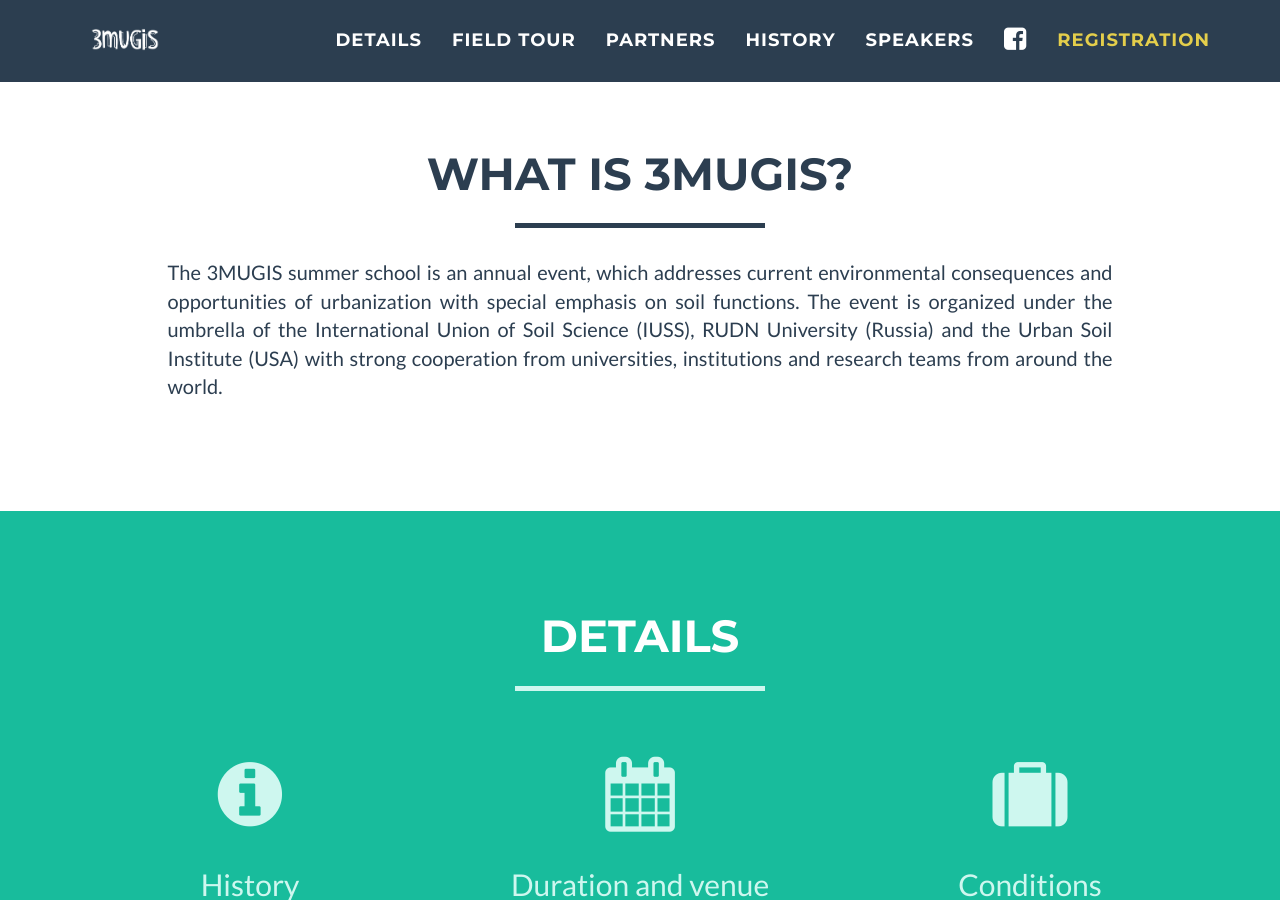
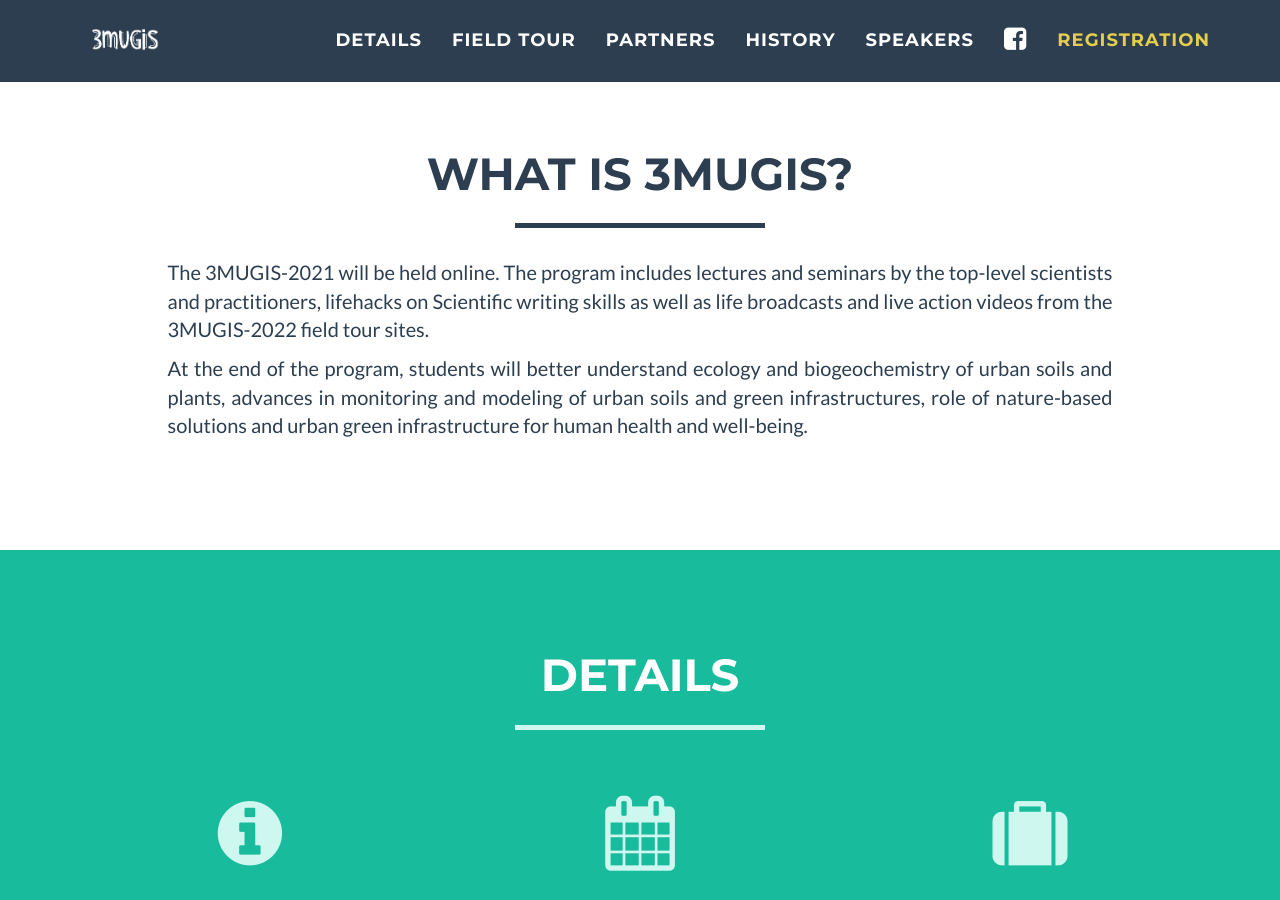
Before and after one commit to erasmus-rudn/erasmus-rudn.github.io, a Jekyll site: the page built from index.md, in a window 1280 px wide and 900 px high, scrolled down 886 px. Built offline with Jekyll 4.4.1, drawn with Linux system fonts in a browser that asks for light colours.

Commit message:
Update Intro.html

```diff
--- a/_includes/Intro.html
+++ b/_includes/Intro.html
@@ -8,9 +8,10 @@
             </div>
             <div class="row">
                 <div class="col-lg-offset-1 col-lg-10 text-justify">
-                    <p>The 3MUGIS summer school is an annual event, which addresses current environmental consequences and opportunities of urbanization with special emphasis on
-                        soil functions. The event is organized under the umbrella of the International Union of Soil Science (IUSS), RUDN University (Russia) and the Urban Soil Institute (USA)
-                        with strong cooperation from universities, institutions and research teams from around the world.</p>
+                    <p>The 3MUGIS-2021 will be held online. The program includes lectures and seminars by the top-level scientists and practitioners, lifehacks on Scientific
+                        writing skills as well as life broadcasts and live action videos from the 3MUGIS-2022 field tour sites.</p>
+                    <p> At the end of the program, students will better understand ecology and biogeochemistry of urban soils and plants, advances in monitoring and modeling of
+                        urban soils and green infrastructures, role of nature-based solutions and urban green infrastructure for human health and well-being.</p>
                     <!--<p>The 3MUGIS summer school is an annual event, which addresses relevant contemporary environmental consequences and opportunities of urbanization with special emphasis on
 soil functions. The event is organized under the umbrella of the International Union of Soil Science (IUSS), RUDN University (Russia) and the Urban Soil Institute (USA) with strong
 cooperation from universities, institutions and research teams from around the world.</p>
```
